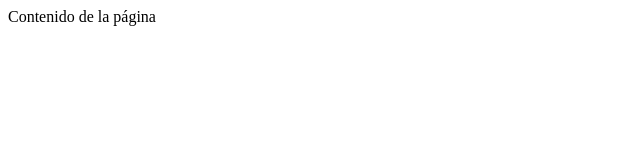
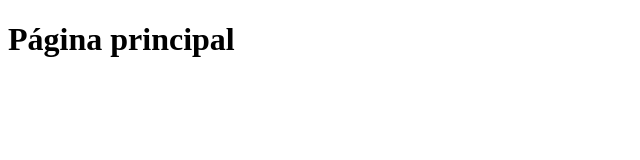
Before and after one commit to jagedn/hab-m0-mi_proyecto, a plain HTML site: page index.html in a window 1280 px wide. Shown: the whole page, without its empty margins (0-640 px from the left). Drawn offline with Linux system fonts and the light colour scheme.

Commit message:
Corrigiendo index.html a página principal

```diff
--- a/index.html
+++ b/index.html
@@ -6,6 +6,6 @@
     <meta name="description" content="Mi primera página web" />
 </head>
 <body>
-    Contenido de la página
+    <h1>Página principal</h1>
 </body>
 </html>
```
